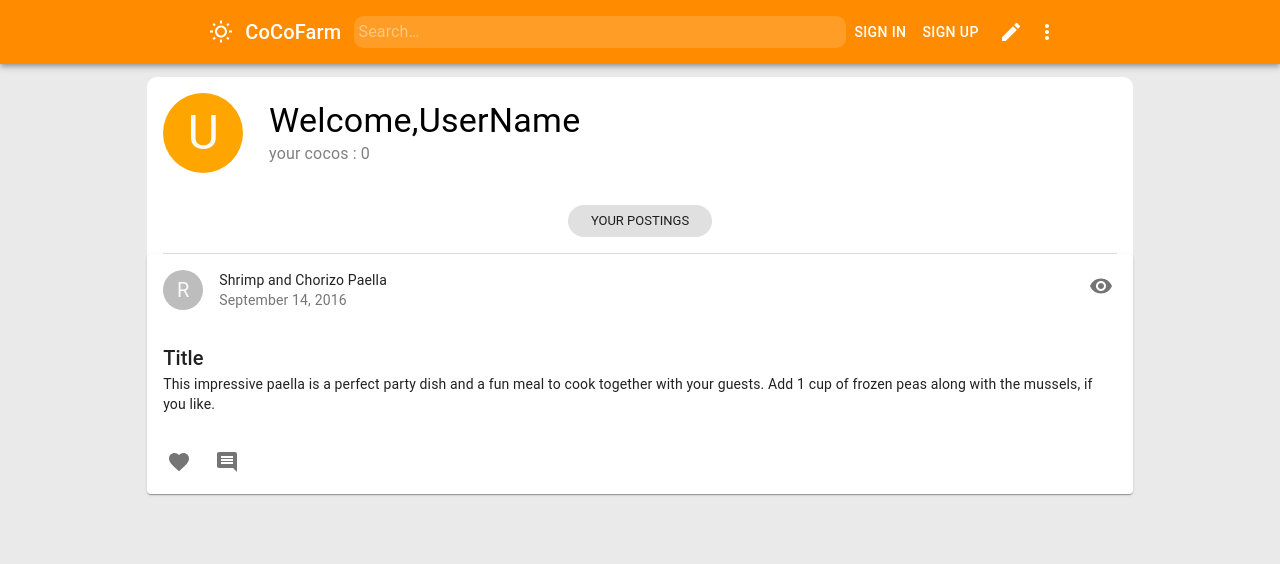
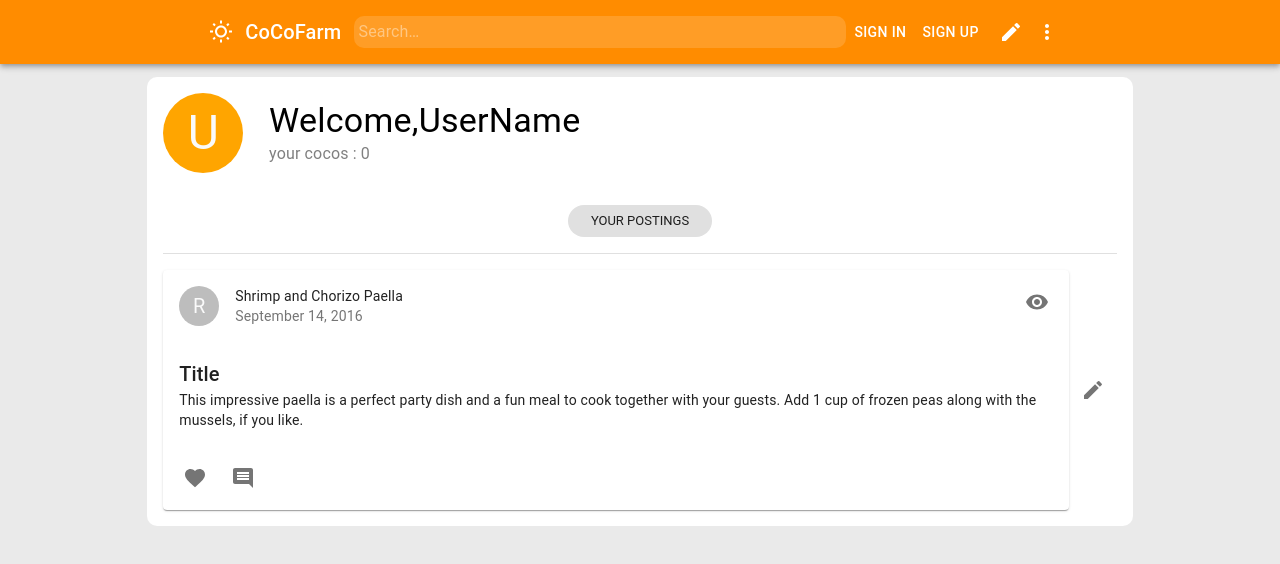
Before and after one commit to codestates/beb-03-second-05-CoCoFarm, a React (Create React App) app in the folder client/: page /mypage in a window 1280 px wide. Shown: the top 564 px of the page. Built offline with nearby package versions, Linux system fonts and the light colour scheme.

Commit message:
feat : Mypage 목업 추가

```diff
--- a/client/src/page/Mypage.js
+++ b/client/src/page/Mypage.js
@@ -5,7 +5,9 @@ import {
   Typography,
   Divider,
   Chip,
+  IconButton,
 } from "@material-ui/core";
+import EditIcon from "@material-ui/icons/Edit";
 import axios from "axios";
 import { useState } from "react";
 import Post from "../components/post";
@@ -82,7 +84,25 @@ function Mypage() {
           />
 
           <Divider variant="middle" />
-          <Post />
+
+          <Box
+            className="MyPostingArea"
+            style={{
+              display: "flex",
+              margin: "1rem",
+            }}
+          >
+            <Post />
+            <IconButton
+              style={{
+                width: "3rem",
+                height: "3rem",
+                alignSelf: "center",
+              }}
+            >
+              <EditIcon />
+            </IconButton>
+          </Box>
         </Box>
       </Container>
     </div>
--- a/client/src/page/Signup.js
+++ b/client/src/page/Signup.js
@@ -48,7 +48,7 @@ function Signup() {
     try {
       // 문제 없으면 콘솔에 출력 후 리디렉션
       if (signupFlag) {
-        let result = axios.post("http://localhost:8000/signup", {
+        let result = await axios.post("http://localhost:8000/signup", {
           username,
           password,
           wallet,
```
